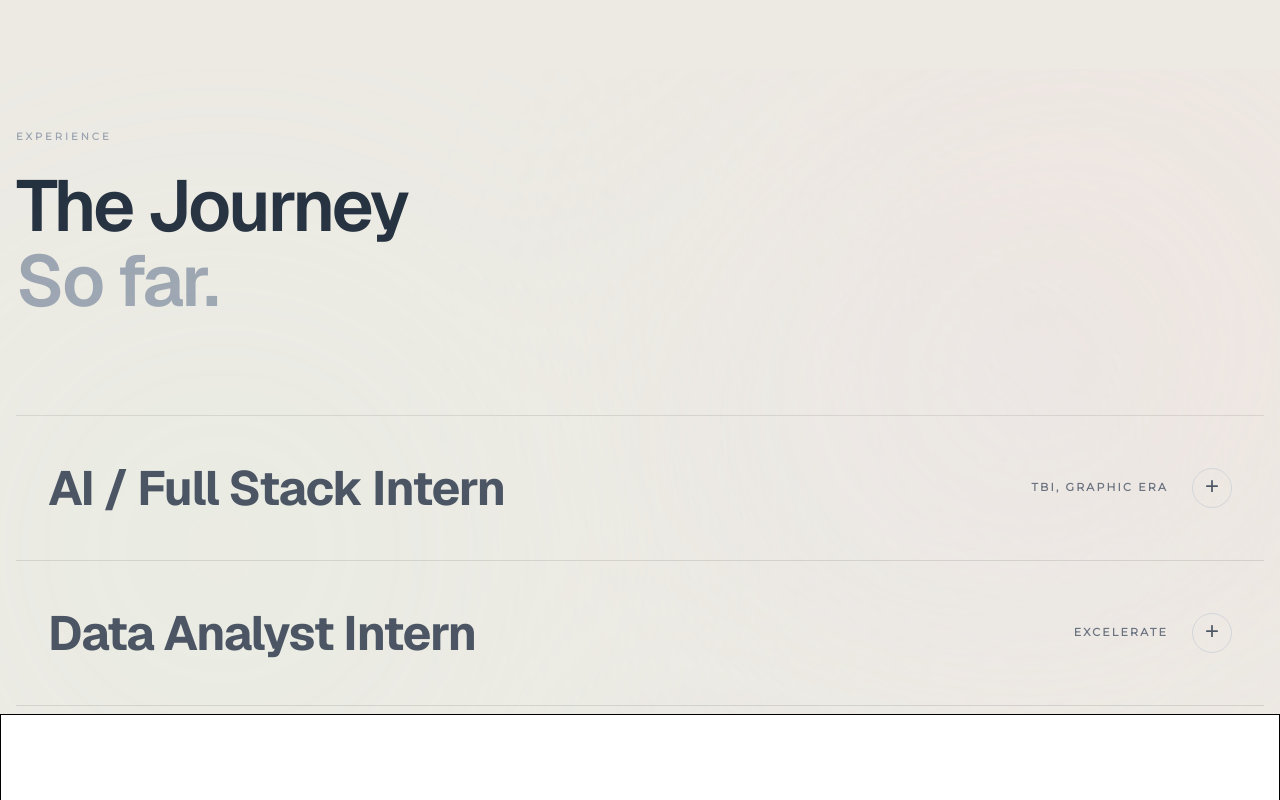
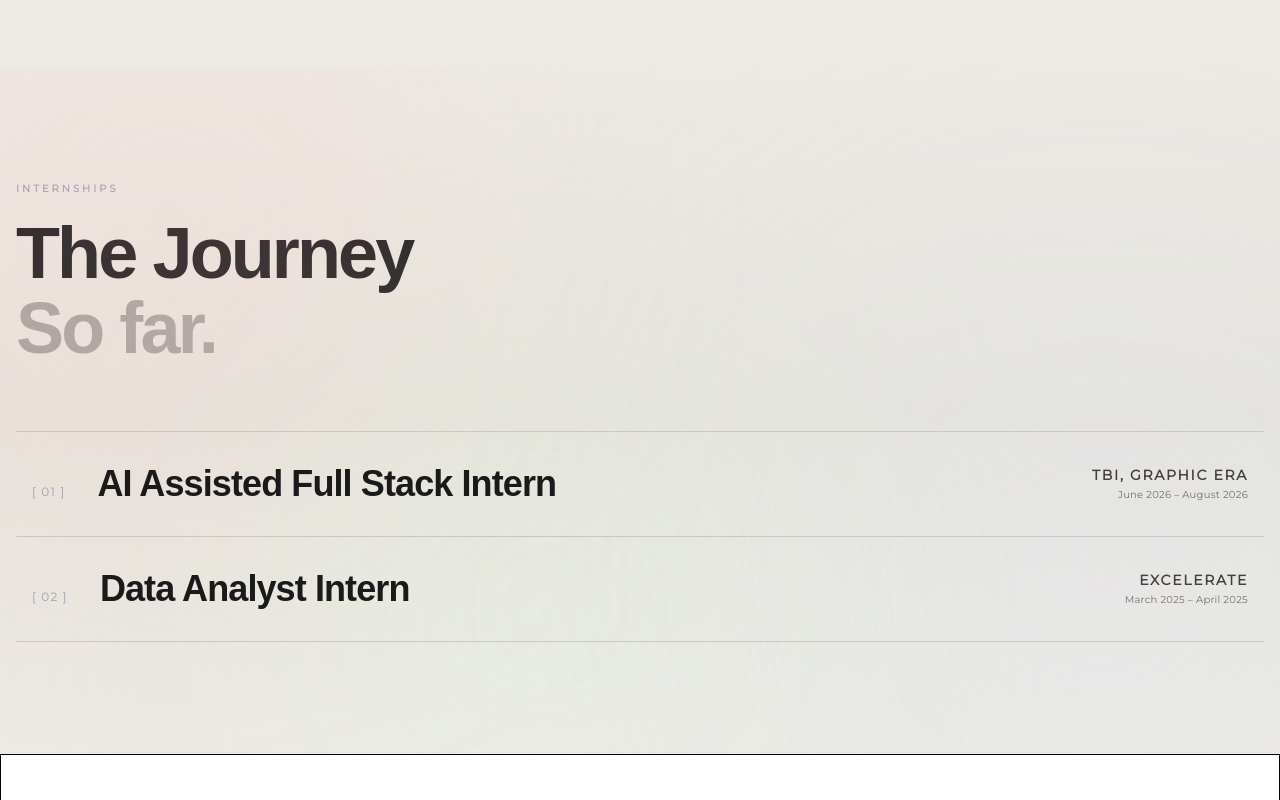
Before and after one commit to imraumayaggarwal/New-Portfolio, a Next.js app: page / in a window 1280 px wide. Shown: the part 2200-3000 px from the top of the page. Built offline with nearby package versions, Linux system fonts and the light colour scheme; a web font is replaced by a local one.

Commit message:
feat: refine Experience section with enhanced animations and updated internship details

```diff
--- a/src/components/layout/Navbar.tsx
+++ b/src/components/layout/Navbar.tsx
@@ -21,7 +21,7 @@ export default function Navbar() {
                         setActiveSection(entry.target.id);
                 })
             }, {
-                threshold: 0.5,
+                threshold: 0.4,
             }
         );
         sections.forEach((section) => observer.observe(section));
@@ -67,7 +67,7 @@ export default function Navbar() {
     return (
         <nav className={`fixed left-0 w-full z-50 transition-all duration-500 ease-out ${
             scrolled
-                ? "top-4 "
+                ? "top-2 "
                 : "top-0 shadow-xs"
             }`}
         >
--- a/src/components/sections/About.tsx
+++ b/src/components/sections/About.tsx
@@ -152,7 +152,7 @@ export default function About() {
               variants={blurReveal}
               initial="hidden"
               whileInView="show"
-              viewport={{ once: true, margin: "-50px" }}
+              viewport={{ once: false, margin: "-50px" }}
               whileHover={{borderColor: borderColor }}
               className="rounded-3xl px-6 py-8 cursor-default shadow-md border border-transparent transition-transform hover:scale-[1.05]"
               style={{ backgroundColor: bg }}
--- a/src/components/sections/Experience.tsx
+++ b/src/components/sections/Experience.tsx
@@ -1,11 +1,69 @@
 "use client";
 
+import { useState } from "react";
 import { motion, AnimatePresence } from "framer-motion";
-import { useState } from "react";
 import Container from "../layout/Container";
+import {
+  SiNextdotjs,
+  SiTypescript,
+  SiFastapi,
+  SiPostgresql,
+  SiPython,
+  SiJupyter,
+  SiScikitlearn,
+  SiGooglegemini,
+  SiPandas,
+} from "react-icons/si";
+import { TbDatabase } from "react-icons/tb";
+import { IconType } from "react-icons";
+
+// Refined badges matched to your warm stone & pastel theme
+const tagIcons: Record<string, { icon: IconType; color: string; bg: string; border: string }> = {
+  "Next.js": { icon: SiNextdotjs, color: "#18181b", bg: "rgba(255, 255, 255, 0.75)", border: "#E4E4E7" },
+  "TypeScript": { icon: SiTypescript, color: "#1D4ED8", bg: "#DBEAFE", border: "#93C5FD" },
+  "FastAPI": { icon: SiFastapi, color: "#047857", bg: "#DCFCE7", border: "#86EFAC" },
+  "LLMs": { icon: SiGooglegemini, color: "#7C3AED", bg: "#F3E8FF", border: "#D8B4FE" },
+  "PostgreSQL": { icon: SiPostgresql, color: "#1E40AF", bg: "#E0E7FF", border: "#A5B4FC" },
+  "Python": { icon: SiPython, color: "#B45309", bg: "#FEF3C7", border: "#FDE68A" },
+  "JupyterLab": { icon: SiJupyter, color: "#C2410C", bg: "#FFEDD5", border: "#FDBA74" },
+  "EDA": { icon: SiPandas, color: "#BE185D", bg: "#FCE7F3", border: "#F472B6" },
+  "Scikit-learn": { icon: SiScikitlearn, color: "#C2410C", bg: "#FFEDD5", border: "#FB923C" },
+  "SQL": { icon: TbDatabase, color: "#0369A1", bg: "#E0F2FE", border: "#7DD3FC" },
+};
+
+const experiences = [
+  {
+    id: 1,
+    num: "[ 01 ]",
+    role: "AI Assisted Full Stack Intern",
+    company: "TBI, Graphic Era",
+    date: "June 2026 – August 2026",
+    desc: "Developed and deployed an AI-powered product management platform using Next.js, TypeScript, FastAPI, and PostgreSQL, implementing authentication, REST APIs, product CRUD, and a Google Gemini-powered description generator with prompt engineering.",
+    tags: ["Next.js", "TypeScript", "FastAPI", "LLMs", "PostgreSQL"],
+    orgColor: "#059669",
+    glowColor: "rgba(220, 252, 231, 0.75)",
+    // Vivid Forest Emerald -> Mint Sage
+    accentGradient: "linear-gradient(300deg, #064e3b 0%, #059669 45%, #34d399 100%)",
+  },
+  {
+    id: 2,
+    num: "[ 02 ]",
+    role: "Data Analyst Intern",
+    company: "Excelerate",
+    date: "March 2025 – April 2025",
+    desc: "Analyzed student engagement and churn through data cleaning, EDA, feature engineering, visualization, and predictive modeling, achieving 98% accuracy with an ensemble model and developing data-driven strategies to improve student retention.",
+    tags: ["Python", "JupyterLab", "EDA", "Scikit-learn", "SQL"],
+    orgColor: "#2563EB",
+    glowColor: "rgba(219, 234, 254, 0.75)",
+    // Midnight Sapphire -> Vivid Azure -> Cyan
+    accentGradient: "linear-gradient(300deg, #1e3a8a 0%, #2563eb 50%, #38bdf8 100%)",
+  },
+];
+
+const slowEase = [0.22, 1, 0.36, 1] as const;
 
 const fadeUp = (delay = 0) => ({
-  hidden: { opacity: 0, y: 40 },
+  hidden: { opacity: 0, y: 30 },
   show: {
     opacity: 1,
     y: 0,
@@ -13,90 +71,198 @@ const fadeUp = (delay = 0) => ({
   },
 });
 
-const experiences = [
-  {
-    id: 1,
-    role: "AI / Full Stack Intern",
-    company: "TBI, Graphic Era",
-    date: "Present",
-    desc: "Developing AI-powered web applications by combining modern frontend technologies, scalable backend systems, and large language models. Working across the full lifecycle—from designing intuitive interfaces to integrating AI capabilities into production-ready products.",
-    tags: ["Next.js", "TypeScript", "Python", "LLMs"],
-    bg: "#DCFCE7",
-    text: "#14532d",
-    gradient: "linear-gradient(135deg, #10B981 0%, #047857 100%)",
-  },
-  {
-    id: 2,
-    role: "Data Analyst Intern",
-    company: "Excelerate",
-    date: "Past",
-    desc: "Worked with structured datasets to extract actionable insights and support data-driven decision-making. Developed dashboards, cleaned data, and collaborated with cross-functional remote teams to present findings through clear visualizations.",
-    tags: ["Python", "Pandas", "JupyterLab", "SQL"],
-    bg: "#DBEAFE",
-    text: "#1e3a8a",
-    gradient: "linear-gradient(135deg, #3B82F6 0%, #1D4ED8 100%)",
-  }
-];
-
 export default function Experience() {
-  const [activeExp, setActiveExp] = useState<number | null>(null); // Initialized to null
-  const [hoveredExp, setHoveredExp] = useState<number | null>(null);
-
-  const fluidSpring = { type: "spring", stiffness: 200, damping: 20, mass: 0.8 };
+  const [hoveredExp, setHoveredExp] = useState<number | null>(0);
 
   return (
-    <section id="Experience" className="relative pt-15 pb-2 overflow-hidden" style={{ backgroundColor: "#EDEAE4" }}>
-      {/* Mesh Gradients connecting to previous sections */}
-      <div className="absolute inset-0 z-0 opacity-40">
-        <div className="absolute -top-[10%] -right-[10%] w-[600px] h-[600px] bg-red-200/60 rounded-full blur-[150px] animate-pulse" style={{ animationDuration: '10s' }} />
-        <div className="absolute top-[20%] -left-[10%] w-[700px] h-[700px] bg-green-100/70 rounded-full blur-[180px] animate-pulse" style={{ animationDuration: '15s' }} />
-        <div className="absolute bottom-[5%] right-[5%] w-[500px] h-[500px] bg-blue-100/60 rounded-full blur-[140px] animate-pulse" style={{ animationDuration: '12s' }} />
-      </div>
+    <section
+      id="Experience"
+      className="relative py-28 overflow-hidden"
+      style={{
+        background: "linear-gradient(to bottom, #EDEAE4 0%, #E7E3DC 50%, #EDEAE4 100%)",
+      }}
+    >
+      {/* Organic Mesh Blur Orbs matching Hero & About */}
+      <div
+        className="absolute -top-24 -left-20 h-[500px] w-[500px] rounded-full bg-red-200/50 blur-[150px] pointer-events-none z-0 animate-pulse"
+        style={{ animationDuration: "12s" }}
+      />
+      <div
+        className="absolute top-1/3 -right-24 h-[550px] w-[550px] rounded-full bg-blue-100/60 blur-[160px] pointer-events-none z-0 animate-pulse"
+        style={{ animationDuration: "14s" }}
+      />
+      <div
+        className="absolute -bottom-20 left-1/4 h-[450px] w-[450px] rounded-full bg-green-100/60 blur-[140px] pointer-events-none z-0 animate-pulse"
+        style={{ animationDuration: "16s" }}
+      />
 
       <Container className="relative z-10">
-        <div className="max-w-3xl mb-24">
-          <motion.p variants={fadeUp(0)} initial="hidden" whileInView="show" viewport={{ once: true, margin: "-100px" }} className="montserrat text-[10px] font-bold uppercase tracking-[0.3em] mb-6 text-gray-400">
-            Experience
+        {/* Section Header */}
+        <div className="max-w-3xl mb-16">
+          <motion.p
+            variants={fadeUp(0)}
+            initial="hidden"
+            whileInView="show"
+            viewport={{ once: true, margin: "-80px" }}
+            className="montserrat text-[10px] font-bold uppercase tracking-[0.3em] mb-5 text-[#9CA3AF]"
+          >
+            INTERNSHIPS
           </motion.p>
-          <motion.h2 variants={fadeUp(0.1)} initial="hidden" whileInView="show" viewport={{ once: true, margin: "-100px" }} className="geist-font text-5xl md:text-6xl lg:text-7xl font-semibold leading-[1.05] tracking-[-0.04em] cursor-default text-gray-800">
-            The Journey <br /> <span className="text-gray-400">So far.</span>
+
+          <motion.h2
+            variants={fadeUp(0.2)}
+            initial="hidden"
+            whileInView="show"
+            viewport={{ once: true, margin: "-80px" }}
+            className="bit-count text-5xl md:text-6xl lg:text-7xl font-semibold leading-[1.05] tracking-[-0.04em] cursor-default text-[#1a1a1a]"
+          >
+            The Journey <br />
+            <span className="text-[#A8A29E]">So far.</span>
           </motion.h2>
         </div>
 
-        <div className="w-full border-t border-black/10">
-          {experiences.map((exp, i) => {
-            const isActive = activeExp === i;
-            const isHovered = hoveredExp === i && !isActive;
+        {/* Experience Rows */}
+        <div className="w-full border-t border-[#1a1a1a]/15 flex flex-col">
+          {experiences.map((exp) => {
+            const isHovered = hoveredExp === exp.id;
 
             return (
-              <motion.div key={exp.id} layout onClick={() => setActiveExp(isActive ? null : i)} onMouseEnter={() => setHoveredExp(i)} onMouseLeave={() => setHoveredExp(null)} className="relative border-b border-black/10 cursor-pointer group" transition={fluidSpring}>
-                <motion.div className="absolute -inset-x-2 md:-inset-x-6 inset-y-1 z-0 shadow-lg border" initial={false} animate={{ backgroundColor: isActive ? exp.bg : "transparent", borderColor: isActive ? exp.bg : "transparent", borderRadius: isActive ? "2rem" : "0rem", opacity: isActive ? 1 : 0, scale: isActive ? 1 : 0.98 }} transition={{ duration: 0.4, ease: [0.16, 1, 0.3, 1] }} />
-                <div className="relative z-10 py-10 md:py-12 px-4 md:px-8">
-                  <motion.div layout className="flex flex-col md:flex-row md:items-center justify-between gap-4">
-                    <motion.h3 className="geist-font text-3xl md:text-5xl font-bold tracking-tight" animate={{ x: isHovered ? 12 : 0 }} style={{ backgroundImage: isHovered ? exp.gradient : "none", WebkitBackgroundClip: isHovered ? "text" : "initial", WebkitTextFillColor: isHovered ? "transparent" : (isActive ? exp.text : "#4B5563"), color: isActive ? exp.text : "#4B5563" }} transition={{ duration: 0.3, ease: "easeOut" }}>
-                      {exp.role}
-                    </motion.h3>
-                    <div className="flex items-center gap-6 mt-2 md:mt-0">
-                      <motion.p className="montserrat text-[11px] font-bold tracking-[0.2em] uppercase" animate={{ color: isActive ? exp.text : "#6B7280" }} transition={{ duration: 0.4 }}>{exp.company}</motion.p>
-                      <motion.div animate={{ rotate: isActive ? 180 : 0, backgroundColor: isActive ? exp.text : "transparent", color: isActive ? exp.bg : "#4B5563", borderColor: isActive ? exp.text : "#D1D5DB" }} className="w-10 h-10 rounded-full border flex items-center justify-center transition-colors duration-300">
-                        <span className="text-2xl font-light mb-1">{isActive ? "−" : "+"}</span>
-                      </motion.div>
+              <motion.div
+                key={exp.id}
+                layout="position"
+                onMouseEnter={() => setHoveredExp(exp.id)}
+                onMouseLeave={() => setHoveredExp(null)}
+                className="relative border-b border-[#1a1a1a]/15 cursor-pointer overflow-hidden group"
+                transition={{ duration: 0.65, ease: slowEase }}
+              >
+                {/* Subtle Hover Backdrop Highlight */}
+                <motion.div
+                  className="absolute inset-0 pointer-events-none -z-10 blur-xl"
+                  initial={false}
+                  animate={{
+                    opacity: isHovered ? 1 : 0,
+                    backgroundColor: isHovered ? exp.glowColor : "transparent",
+                  }}
+                  transition={{ duration: 0.7, ease: slowEase }}
+                />
+
+                <div className="py-8 md:py-8 px-2 md:px-4 relative z-10">
+                  {/* Top Bar: Title & Organization */}
+                  <div className="flex flex-col md:flex-row md:items-center justify-between gap-3">
+                    <div className="flex items-baseline gap-4 md:gap-8">
+                      <span className="montserrat text-xs tracking-widest text-[#9CA3AF] transition-colors duration-300 group-hover:text-[#1a1a1a]">
+                        {exp.num}
+                      </span>
+
+                      <motion.h3
+                        animate={{ x: isHovered ? 10 : 0 }}
+                        transition={{ duration: 0.1, ease: slowEase }}
+                        className="bit-count text-2xl md:text-3xl lg:text-4xl font-semibold tracking-tight transition-all duration-300"
+                        style={{
+                          backgroundImage: isHovered ? exp.accentGradient : "none",
+                          WebkitBackgroundClip: isHovered ? "text" : "initial",
+                          WebkitTextFillColor: isHovered ? "transparent" : "#1a1a1a",
+                          color: isHovered ? "transparent" : "#1a1a1a",
+                        }}
+                      >
+                        {exp.role}
+                      </motion.h3>
                     </div>
-                  </motion.div>
+
+                    <div className="flex items-center gap-4 pl-8 md:pl-0">
+                      <div className="text-right">
+                        <motion.p
+                          animate={{ color: isHovered ? exp.orgColor : "#44403C" }}
+                          transition={{ duration: 0.4, ease: slowEase }}
+                          className="montserrat text-xs md:text-sm font-bold uppercase tracking-[0.12em] transition-colors"
+                        >
+                          {exp.company}
+                        </motion.p>
+                        <p className="montserrat text-[10px] text-[#78716C] tracking-wide mt-0.5">
+                          {exp.date}
+                        </p>
+                      </div>
+                    </div>
+                  </div>
+
+                  {/* Expandable Drawer */}
                   <AnimatePresence initial={false}>
-                    {isActive && (
-                      <motion.div initial={{ height: 0, opacity: 0, y: -10, filter: "blur(4px)" }} animate={{ height: "auto", opacity: 1, y: 0, filter: "blur(0px)" }} exit={{ height: 0, opacity: 0, y: -10, filter: "blur(4px)", transition: { duration: 0.3 } }} transition={fluidSpring} className="overflow-hidden">
-                        <div className="pt-8 mt-6 border-t border-black/5 flex flex-col md:flex-row gap-8 md:gap-16">
-                          <div className="w-full md:w-3/4">
-                            <motion.p initial={{ opacity: 0, y: 20 }} animate={{ opacity: 1, y: 0 }} transition={{ delay: 0.15, ...fluidSpring }} className="open-sans text-[16px] md:text-[18px] leading-[1.8] font-medium mb-8" style={{ color: exp.text, opacity: 0.9 }}>{exp.desc}</motion.p>
-                            <motion.div initial={{ opacity: 0, y: 20 }} animate={{ opacity: 1, y: 0 }} transition={{ delay: 0.25, ...fluidSpring }} className="flex flex-wrap gap-3">
-                              {exp.tags.map((tag) => <span key={tag} className="px-5 py-2 my-2 ml-2 rounded-full text-[11px] font-bold uppercase tracking-wider border hover:scale-105 transition-transform cursor-default bg-white/40 backdrop-blur-md" style={{ borderColor: exp.text, color: exp.text, opacity: 0.9 }}>{tag}</span>)}
-                            </motion.div>
+                    {isHovered && (
+                      <motion.div
+                        initial={{ height: 0, opacity: 0 }}
+                        animate={{
+                          height: "auto",
+                          opacity: 1,
+                          transition: {
+                            height: { duration: 0.85, ease: slowEase },
+                            opacity: { duration: 0.5, delay: 0.15, ease: slowEase },
+                          },
+                        }}
+                        exit={{
+                          height: 0,
+                          opacity: 0,
+                          transition: {
+                            height: { duration: 0.85, ease: slowEase },
+                            opacity: { duration: 0.25 },
+                          },
+                        }}
+                        className="overflow-hidden"
+                      >
+                        <div className="pt-6 pb-6 mt-4 pl-8 md:pl-16 max-w-3xl border-t border-[#1a1a1a]/10">
+                          {/* Description in open-sans */}
+                          <motion.p
+                            initial={{ y: 10, opacity: 0 }}
+                            animate={{ y: 0, opacity: 1 }}
+                            transition={{ duration: 0.45, delay: 0.15, ease: slowEase }}
+                            className="open-sans text-sm md:text-[15px] leading-[1.8] text-[#44403C] font-normal mb-6"
+                          >
+                            {exp.desc}
+                          </motion.p>
+
+                          {/* Tech Blobs */}
+                          <div className="flex flex-wrap items-center gap-2.5">
+                            {exp.tags.map((tag, tagIndex) => {
+                              const meta = tagIcons[tag];
+                              const IconComponent = meta?.icon;
+
+                              return (
+                                <motion.div
+                                  key={tag}
+                                  initial={{ opacity: 0, y: 10, scale: 0.95 }}
+                                  animate={{ opacity: 1, y: 0, scale: 1 }}
+                                  transition={{
+                                    duration: 0.4,
+                                    delay: 0.2 + tagIndex * 0.05,
+                                    ease: slowEase,
+                                  }}
+                                  whileHover={{
+                                    scale: 1.06,
+                                    borderColor: meta?.color || "#1a1a1a",
+                                    boxShadow: "0 4px 14px -2px rgba(0,0,0,0.06)",
+                                    transition: { duration: 0.2 },
+                                  }}
+                                  className="inline-flex items-center gap-2 px-3.5 py-1.5 rounded-full border shadow-sm cursor-default origin-center transition-all"
+                                  style={{
+                                    backgroundColor: meta?.bg || "#FFFFFF",
+                                    borderColor: meta?.border || "#E7E5E4",
+                                  }}
+                                >
+                                  {IconComponent && (
+                                    <IconComponent
+                                      className="text-xs"
+                                      style={{ color: meta?.color || "#1a1a1a" }}
+                                    />
+                                  )}
+                                  <span
+                                    className="montserrat text-[11px] font-bold tracking-wide"
+                                    style={{ color: meta?.color || "#1a1a1a" }}
+                                  >
+                                    {tag}
+                                  </span>
+                                </motion.div>
+                              );
+                            })}
                           </div>
-                          <motion.div initial={{ opacity: 0, y: 20 }} animate={{ opacity: 1, y: 0 }} transition={{ delay: 0.2, ...fluidSpring }} className="w-full md:w-1/4 md:text-right">
-                            <p className="montserrat text-[10px] uppercase tracking-[0.3em] font-bold" style={{ color: exp.text, opacity: 0.6 }}>Timeline</p>
-                            <p className="mt-2 geist-font text-xl font-semibold" style={{ color: exp.text }}>{exp.date}</p>
-                          </motion.div>
                         </div>
                       </motion.div>
                     )}
```
Lines whose indentation alone changed are shown as unchanged.
